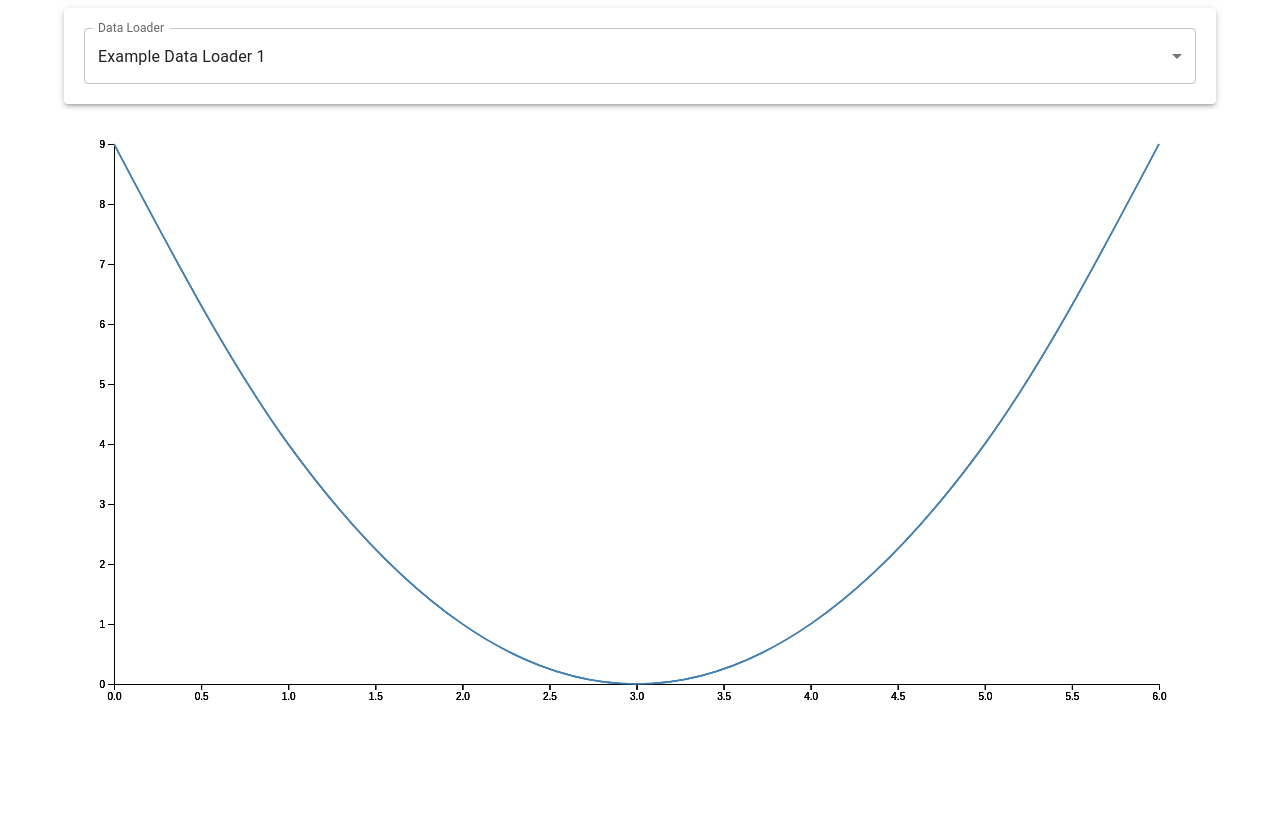
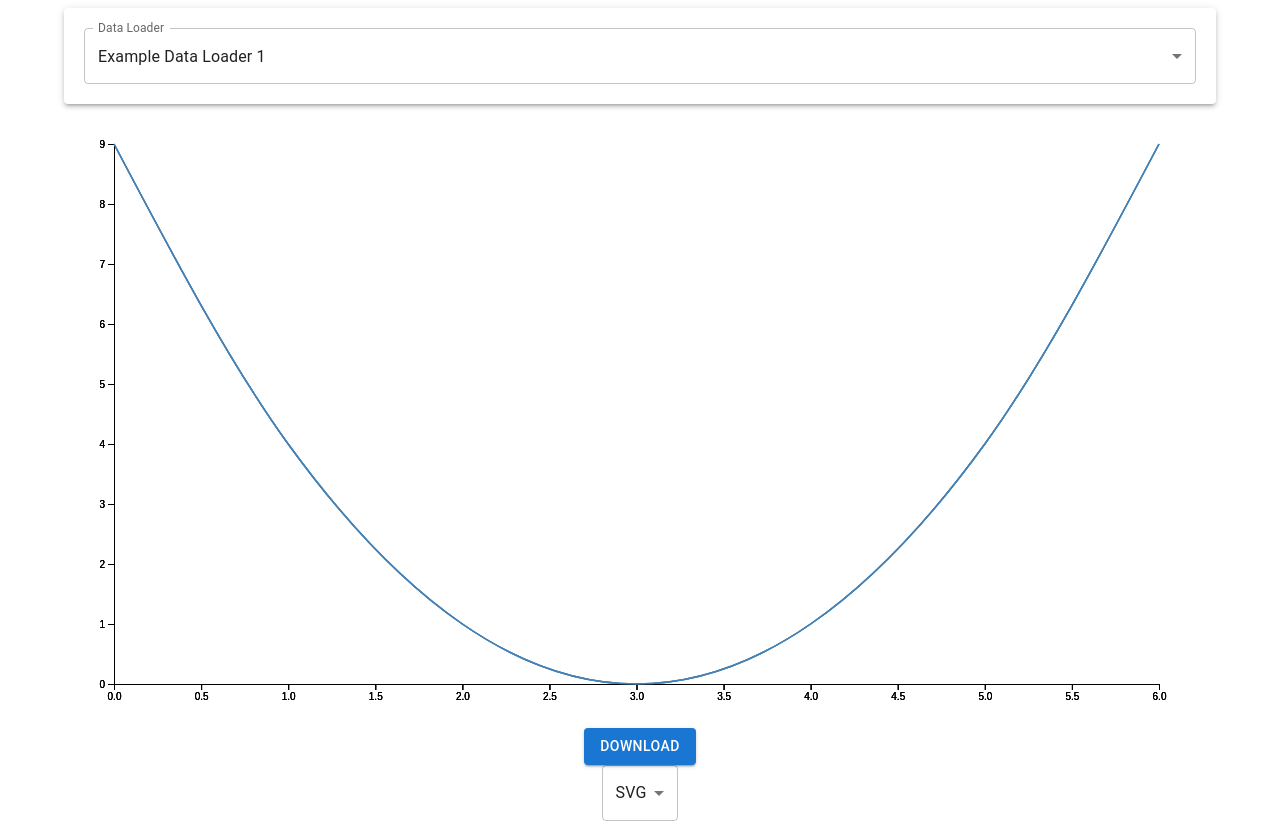
Before and after one commit to Ambo2/data-analysis-and-visualization-react-component, a React app: page / in a window 1280 px wide. Before the commit the page ends 800 px from the top, so only its background shows below. Built offline with nearby package versions, Linux system fonts and the light colour scheme.

Commit message:
added download button for plot

```diff
--- a/src/D3LinePlot.jsx
+++ b/src/D3LinePlot.jsx
@@ -1,6 +1,7 @@
 import React, { useRef, useEffect } from 'react';
 import * as d3 from 'd3';
 import PropTypes from 'prop-types';
+import SvgDownloadButton from "./SvgDownloadButton"
 
 /**
  * A reusable React component for data visualization using D3.js.
@@ -63,7 +64,12 @@ const D3LinePlot = ({ data, width, height }) => {
 
   }, [data, width, height]);
 
-  return <svg ref={ref}></svg>;
+  return (
+    <>
+      <svg ref={ref}></svg>
+      <SvgDownloadButton svgRef={ref} />
+    </>
+  );
 };
 
 D3LinePlot.propTypes = {
--- a/src/DataAnalysisAndVisualization.jsx
+++ b/src/DataAnalysisAndVisualization.jsx
@@ -72,7 +72,9 @@ const DataAnalysisAndVisualization = ({ dataLoader, children }) => {
   if (loading) {
     return (
       <section>
-        <CircularProgress />
+        <center>
+          <CircularProgress />
+        </center>
       </section>
     );
   }
--- /dev/null
+++ b/src/SvgDownloadButton.jsx
@@ -0,0 +1,101 @@
+import React, { useState } from 'react';
+import PropTypes from 'prop-types';
+import { Button, MenuItem, Select, FormControl, InputLabel } from '@mui/material';
+
+/**
+ * D3DownloadButton component provides a button to download the SVG plot
+ * in various formats (SVG, PNG, JPG) with the option to select the format.
+ *
+ * @param {Object} props - Component properties.
+ * @param {React.RefObject} props.svgRef - Reference to the SVG element.
+ * @returns {JSX.Element} The rendered component.
+ */
+const D3DownloadButton = ({ svgRef }) => {
+  // State to manage the selected download format (default is SVG).
+  const [format, setFormat] = useState('svg');
+
+  /**
+   * Creates a download link and triggers the download.
+   *
+   * @param {string} url - The URL of the file to be downloaded.
+   * @param {string} filename - The name of the downloaded file.
+   */
+  const createDownloadLink = (url, filename) => {
+    const link = document.createElement('a');
+    link.href = url;
+    link.download = filename;
+    link.click();
+  };
+
+  /**
+   * Handles the download process based on the selected format.
+   * Converts the SVG to the desired format and triggers the download.
+   */
+  const handleDownload = () => {
+    // Get the SVG element and serialize it to XML format.
+    const svg = svgRef.current;
+    const serializer = new XMLSerializer();
+    const svgData = serializer.serializeToString(svg);
+
+    // Create a Blob for the SVG data and an object URL.
+    const svgBlob = new Blob([svgData], { type: 'image/svg+xml;charset=utf-8' });
+    const DOMURL = window.URL || window.webkitURL || window;
+    const url = DOMURL.createObjectURL(svgBlob);
+
+    if (format === 'svg') {
+      // Directly download SVG format.
+      createDownloadLink(url, 'chart.svg');
+    } else {
+      // Convert SVG to image format (PNG or JPG) using a canvas.
+      const canvas = document.createElement('canvas');
+      const ctx = canvas.getContext('2d');
+      const img = new Image();
+
+      img.onload = () => {
+        canvas.width = svg.clientWidth;
+        canvas.height = svg.clientHeight;
+
+        // Set a white background for JPG format to avoid transparent background.
+        if (format === "jpg") {
+          ctx.fillStyle = '#ffffff';
+          ctx.fillRect(0, 0, canvas.width, canvas.height);
+        }
+        ctx.drawImage(img, 0, 0);
+
+        // Revoke the object URL and create a new object URL for the image.
+        DOMURL.revokeObjectURL(url);
+
+        const imgURL = canvas.toDataURL(`image/${format}`);
+        createDownloadLink(imgURL, `chart.${format}`);
+      };
+
+      // Set the image source to the object URL of the SVG.
+      img.src = url;
+    }
+  };
+
+  return (
+    <form>
+      <center>
+        <Button onClick={handleDownload} variant="contained" color="primary">
+          Download
+        </Button>
+      </center>
+      <center>
+        <FormControl>
+          <Select value={format} onChange={(e) => setFormat(e.target.value)}>
+            <MenuItem value="svg">SVG</MenuItem>
+            <MenuItem value="png">PNG</MenuItem>
+            <MenuItem value="jpg">JPG</MenuItem>
+          </Select>
+        </FormControl>
+      </center>
+    </form>
+  );
+};
+
+D3DownloadButton.propTypes = {
+  svgRef: PropTypes.object.isRequired,
+};
+
+export default D3DownloadButton;
```
Also changed, not shown: 1 other file (tests, documents, lock files or other folders).
